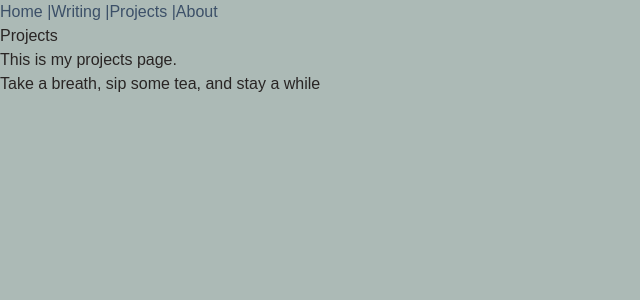
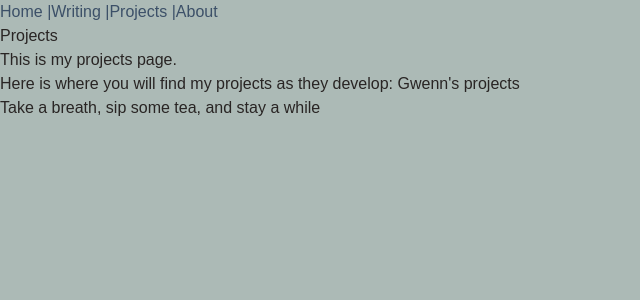
Before and after one commit to gwennthompson/gwennimations, a Next.js app: page /projects in a window 1280 px wide. Shown: the top 300 px of the page, without its empty margins (0-640 px from the left). Built offline with nearby package versions, Linux system fonts and the light colour scheme.

Commit message:
added GitHub link to projects page

```diff
--- a/app/projects/page.tsx
+++ b/app/projects/page.tsx
@@ -3,6 +3,8 @@ export default function Projects() {
     <div>
       <h1>Projects</h1>
       <p>This is my projects page.</p>
+      <p>Here is where you will find my projects as they develop:
+      <a href="https://www.github.com/gwennthompson"> Gwenn's projects</a></p>
     </div>
   );
 }
```
